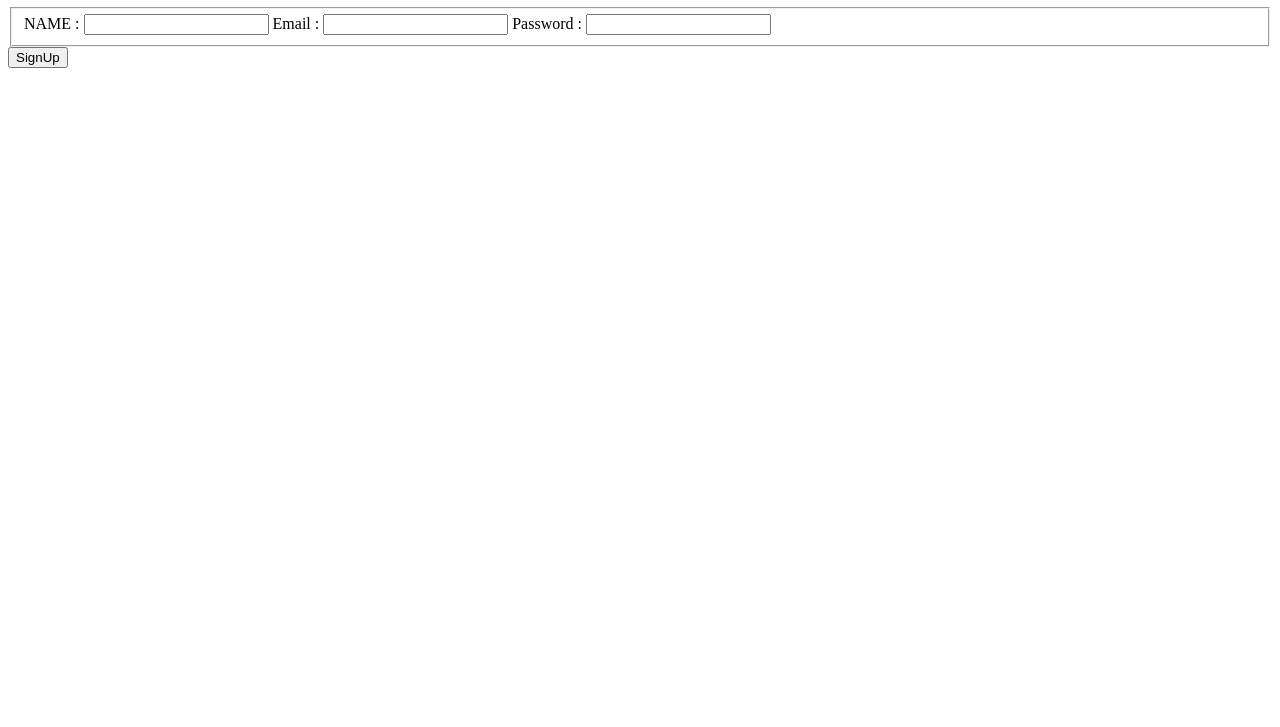
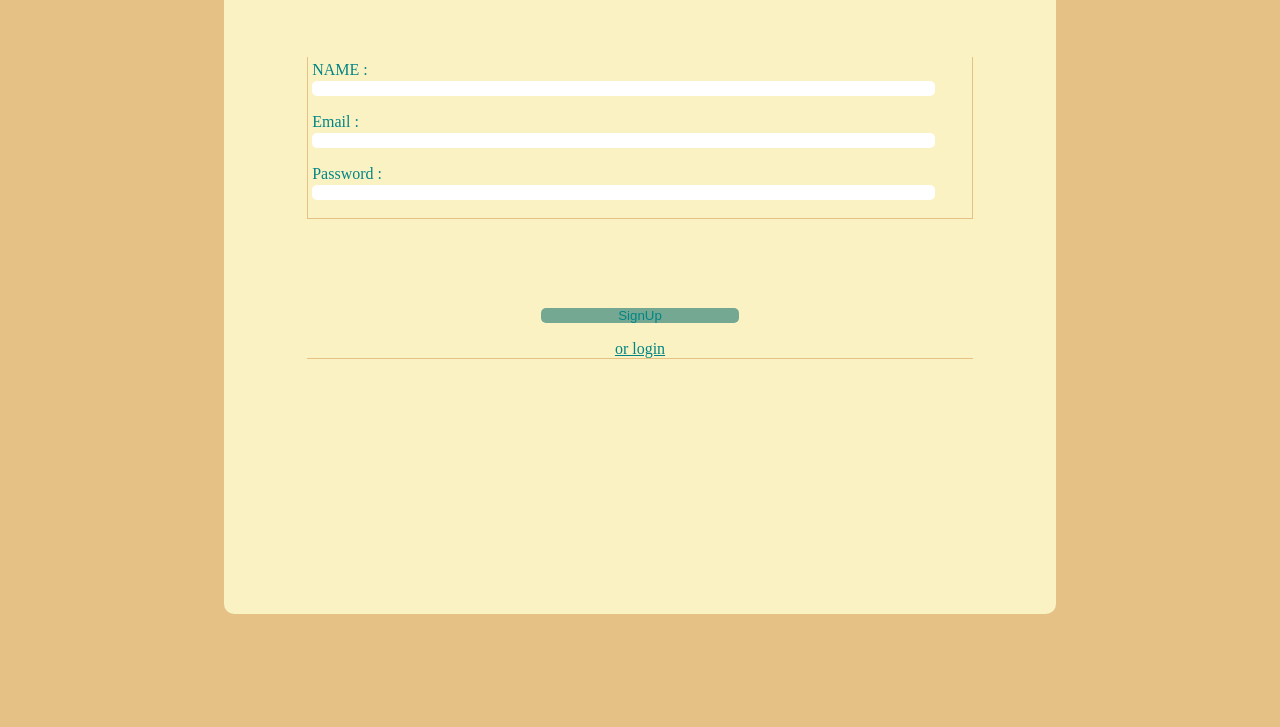
Before and after one commit to Roshan2022Anand/login_page, a plain HTML site: page index.html in a window 1280 px wide. Shown: the part 73-800 px from the top of the page. Drawn offline with Linux system fonts and the light colour scheme.

Commit message:
added style to the login page by adding beautyfull css

```diff
--- a/index.css
+++ b/index.css
@@ -0,0 +1,57 @@
+*{
+    padding:0;
+    margin:0;
+    color: #008585;
+}
+body{
+    background-color: #e5c185;
+    height: 100vh;
+    text-align: center;
+}
+
+form{
+    width: 65%;
+    height: 80vh;
+    text-align: left;
+    display: inline-block;
+    border-radius: 10px;
+    background-color: #fbf2c4;
+    margin-top: 10px;
+}
+#info{
+    border: none;
+    margin: 10%;
+    border-bottom: 1px solid #e5c185;
+    border-right: 1px solid #e5c185;
+    border-left: 1px solid #e5c185;
+}
+#login-btn{
+    border: none;
+    margin: 10%;
+    border-bottom: 1px solid #e5c185;
+}
+label{
+    margin: 4px;
+    display: block;
+}
+input{
+    border: none;
+    border-radius: 5px;
+    width: 95%;
+    color: #e5c185;
+    margin-bottom: 2%;
+}
+input[type="submit"]{
+    background-color:#74a892;
+    width: 30%;
+    border: none;
+    border-radius: 5px;
+    color: #008585;
+}
+#login-btn{
+    text-align: center;
+}
+a{
+    color: #008585;
+    text-decoration: underline;
+}
--- a/index.html
+++ b/index.html
@@ -3,25 +3,30 @@
 <head>
     <meta charset="UTF-8">
     <meta name="viewport" content="width=device-width, initial-scale=1.0">
+    <link rel="stylesheet" href="index.css">
     <title>Document</title>
 </head>
 <body>
+    <h1>Login/Signup</h1>
     <form id="login-form" method="post">
-        <h1>Login/Signup</h1>
-        <fieldset>
+        <fieldset id="info">
             <label for="user-name">
-                NAME : <input type="text" id="user-name">
+                NAME : <input type="text" id="user-name" required>
             </label>
             <label for="user-email">
-                Email : <input type="email"  id="user-email">
+                Email : <input type="email"  id="user-email" required>
             </label>
             <label for="user-password">
-                Password : <input type="password" pattern="[0-5a-z]{8,10}" id="user-password">
+                Password : <input type="password" pattern="[0-5a-z]{8,10}" id="user-password" required>
             </label>
         </fieldset>
-        <label for="Signup">
-            <input type="button" value="SignUp" id="Signup">
-        </label>
+        <fieldset id="login-btn">
+            <label for="Signup">
+                <input type="submit" value="SignUp" id="Signup">
+            </label>
+            <a href="#">or login</a>
+
+        </fieldset>
     </form>
 </body>
 </html>
```
